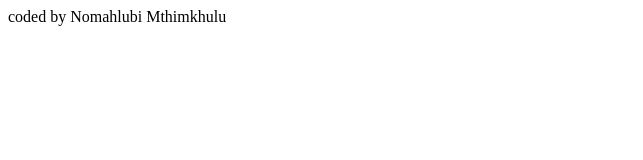
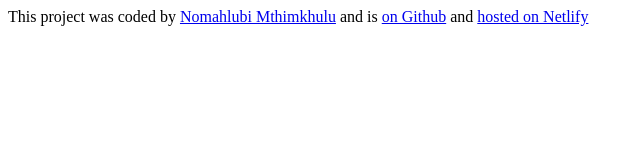
Before and after one commit to NomaMthi/Weather-forecast, a plain HTML site: page index.html in a window 1280 px wide. Shown: the whole page, without its empty margins (0-643 px from the left). Drawn offline with Linux system fonts and the light colour scheme.

Commit message:
added links to the footer

```diff
--- a/index.html
+++ b/index.html
@@ -6,6 +6,9 @@
     <title>Forcast-app</title>
 </head>
 <body>
-    <footer>coded by Nomahlubi Mthimkhulu</footer>
+    <footer>
+        This project was coded by
+       <a href="https://github.com/NomaMthi" target="_blank"> Nomahlubi Mthimkhulu</a> and is <a href="https://github.com/NomaMthi/Weather-forecast" target="_blank">on Github</a> and <a href="https://noma-shecodes-app.netlify.app/" target="_blank"> hosted on Netlify</a>
+    </footer>
 </body>
 </html>
```
